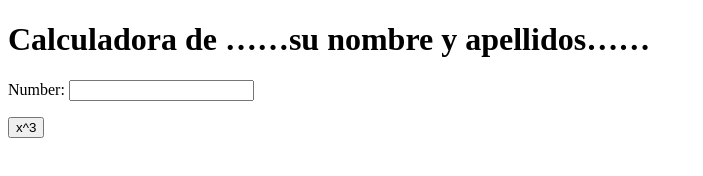
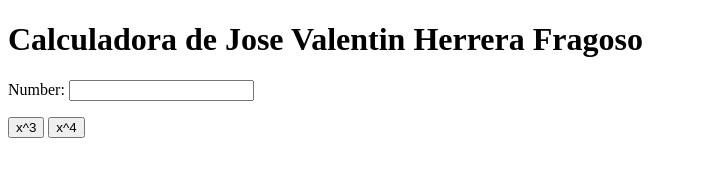
Before and after one commit to JoseValen12/my_calculator, a plain HTML site: page index.html in a window 1280 px wide. Shown: the whole page, without its empty margins (0-703 px from the left). Drawn offline with Linux system fonts and the light colour scheme.

Commit message:
x^4 button

```diff
--- a/index.html
+++ b/index.html
@@ -5,17 +5,22 @@
 		<meta charset="utf-8">
 	</head>
 	<body>
-		<h1>Calculadora de ……su nombre y apellidos……</h1>
+		<h1>Calculadora de Jose Valentin Herrera Fragoso</h1>
 		Number:
 		<input type="text" id="n1">
 		<p>
 			<button onclick="cube()"> x^3 </button>
+            <button onclick="power_4()"> x^4</button>
 		</p>
 		<script type="text/javascript">
 			function cube() {
 				var num = document.getElementById("n1");
 				num.value = Math.pow(num.value, 3);
 			}
+            function power_4() {
+				var num = document.getElementById("n1");
+				num.value = Math.pow(num.value, 4);
+			}
 		</script>
 	</body>
 </html>
```
